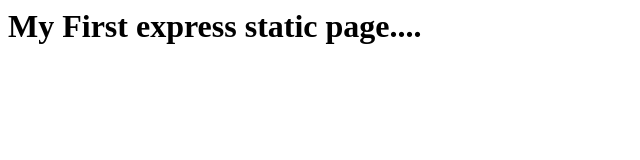
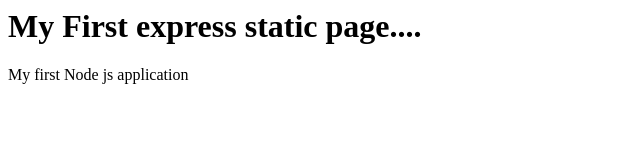
Before and after one commit to Siva-Allu/Express, a website: page public/index.html in a window 1280 px wide. Shown: the whole page, without its empty margins (0-640 px from the left). Drawn offline with Linux system fonts and the light colour scheme.

Commit message:
Change in index.html

```diff
--- a/public/index.html
+++ b/public/index.html
@@ -8,6 +8,9 @@
    <h1>
      My First express static page....
    </h1>
+   <p>
+      My first Node js application
+   </p>
 </body>
 
 </html>
```
